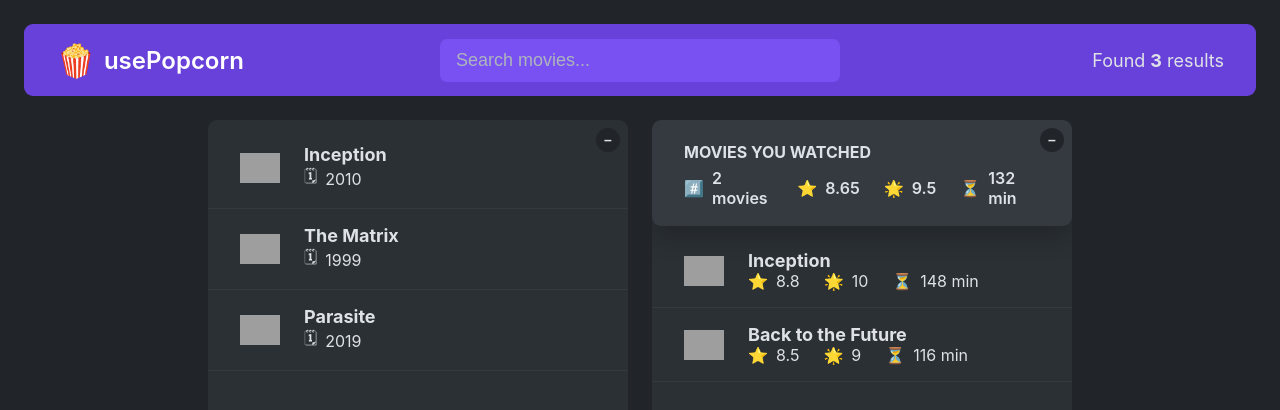
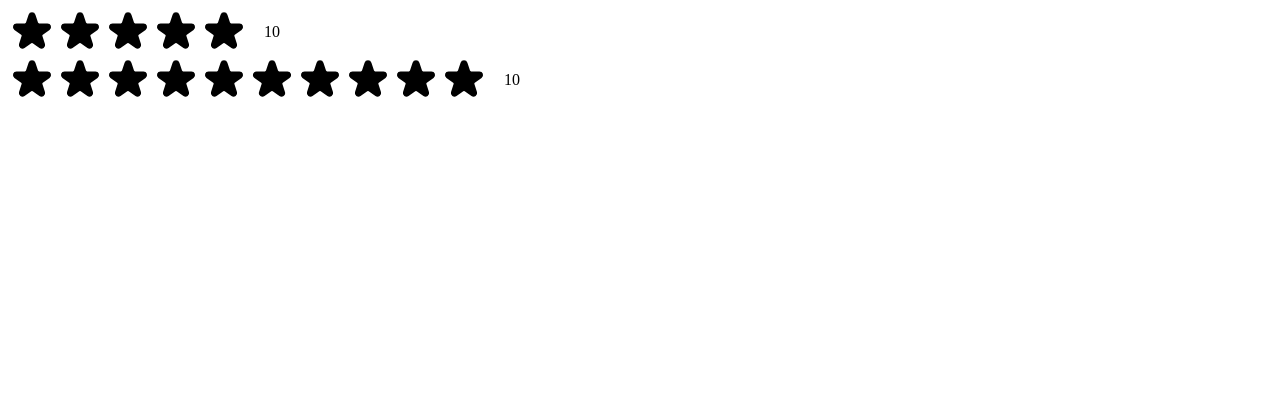
Before and after one commit to Cade-bit/usepopcorn, a React (Create React App) app: page / in a window 1280 px wide. Shown: the top 410 px of the page. Built offline with nearby package versions, Linux system fonts and the light colour scheme; grey boxes are pictures that could not be loaded.

Commit message:
feat: implement StarRating component and update index to render it

```diff
--- /dev/null
+++ b/src/StarRating.js
@@ -0,0 +1,82 @@
+const containerStyle = {
+  display: "flex",
+  alignItems: "center",
+  gap: "16px",
+};
+
+const starContainerStyle = {
+  display: "flex",
+};
+
+const textStyle = {
+  lineHeight: "1",
+  margin: "0",
+};
+
+const starStyle = {
+    width: "48px",
+    height: "48px",
+    display: "block",
+    cursor: "pointer",
+}
+
+export default function StarRating({ maxRating = 5 }) {
+  return (
+    <div style={containerStyle}>
+      <div style={starContainerStyle}>
+        {Array.from({ length: maxRating }, (_, index) => (
+          <Star key={index} />
+        ))}
+      </div>
+      <p style={textStyle}>10</p>
+    </div>
+  );
+}
+
+function Star() {
+  return (
+    <span role="button" style={starStyle}>
+    <svg
+      xmlns="http://www.w3.org/2000/svg"
+      viewBox="0 0 20 20"
+      fill="#000"
+      stroke="#000"
+    >
+      <path d="M9.049 2.927c.3-.921 1.603-.921 1.902 0l1.07 3.292a1 1 0 00.95.69h3.462c.969 0 1.371 1.24.588 1.81l-2.8 2.034a1 1 0 00-.364 1.118l1.07 3.292c.3.921-.755 1.688-1.54 1.118l-2.8-2.034a1 1 0 00-1.175 0l-2.8 2.034c-.784.57-1.838-.197-1.539-1.118l1.07-3.292a1 1 0 00-.364-1.118L2.98 8.72c-.783-.57-.38-1.81.588-1.81h3.461a1 1 0 00.951-.69l1.07-3.292z" />
+    </svg>
+    </span>
+  );
+}
+
+/*
+FULL STAR
+
+<svg
+  xmlns="http://www.w3.org/2000/svg"
+  viewBox="0 0 20 20"
+  fill="#000"
+  stroke="#000"
+>
+  <path
+    d="M9.049 2.927c.3-.921 1.603-.921 1.902 0l1.07 3.292a1 1 0 00.95.69h3.462c.969 0 1.371 1.24.588 1.81l-2.8 2.034a1 1 0 00-.364 1.118l1.07 3.292c.3.921-.755 1.688-1.54 1.118l-2.8-2.034a1 1 0 00-1.175 0l-2.8 2.034c-.784.57-1.838-.197-1.539-1.118l1.07-3.292a1 1 0 00-.364-1.118L2.98 8.72c-.783-.57-.38-1.81.588-1.81h3.461a1 1 0 00.951-.69l1.07-3.292z"
+  />
+</svg>
+
+
+EMPTY STAR
+
+<svg
+  xmlns="http://www.w3.org/2000/svg"
+  fill="none"
+  viewBox="0 0 24 24"
+  stroke="#000"
+>
+  <path
+    strokeLinecap="round"
+    strokeLinejoin="round"
+    strokeWidth="{2}"
+    d="M11.049 2.927c.3-.921 1.603-.921 1.902 0l1.519 4.674a1 1 0 00.95.69h4.915c.969 0 1.371 1.24.588 1.81l-3.976 2.888a1 1 0 00-.363 1.118l1.518 4.674c.3.922-.755 1.688-1.538 1.118l-3.976-2.888a1 1 0 00-1.176 0l-3.976 2.888c-.783.57-1.838-.197-1.538-1.118l1.518-4.674a1 1 0 00-.363-1.118l-3.976-2.888c-.784-.57-.38-1.81.588-1.81h4.914a1 1 0 00.951-.69l1.519-4.674z"
+  />
+</svg>
+
+*/
--- a/src/index.js
+++ b/src/index.js
@@ -1,12 +1,15 @@
 import React from 'react';
 import ReactDOM from 'react-dom/client';
-import './index.css';
-import App from './App';
+/*import './index.css';
+import App from './App';*/
+import StarRating from './StarRating';
 
 const root = ReactDOM.createRoot(document.getElementById('root'));
 root.render(
   <React.StrictMode>
-    <App />
+    {/*<App /> */}
+    <StarRating maxRating={5} />
+    <StarRating maxRating={10} />
   </React.StrictMode>
 );
 
```
Also changed, not shown: src/App.js (+7 -0 lines).
